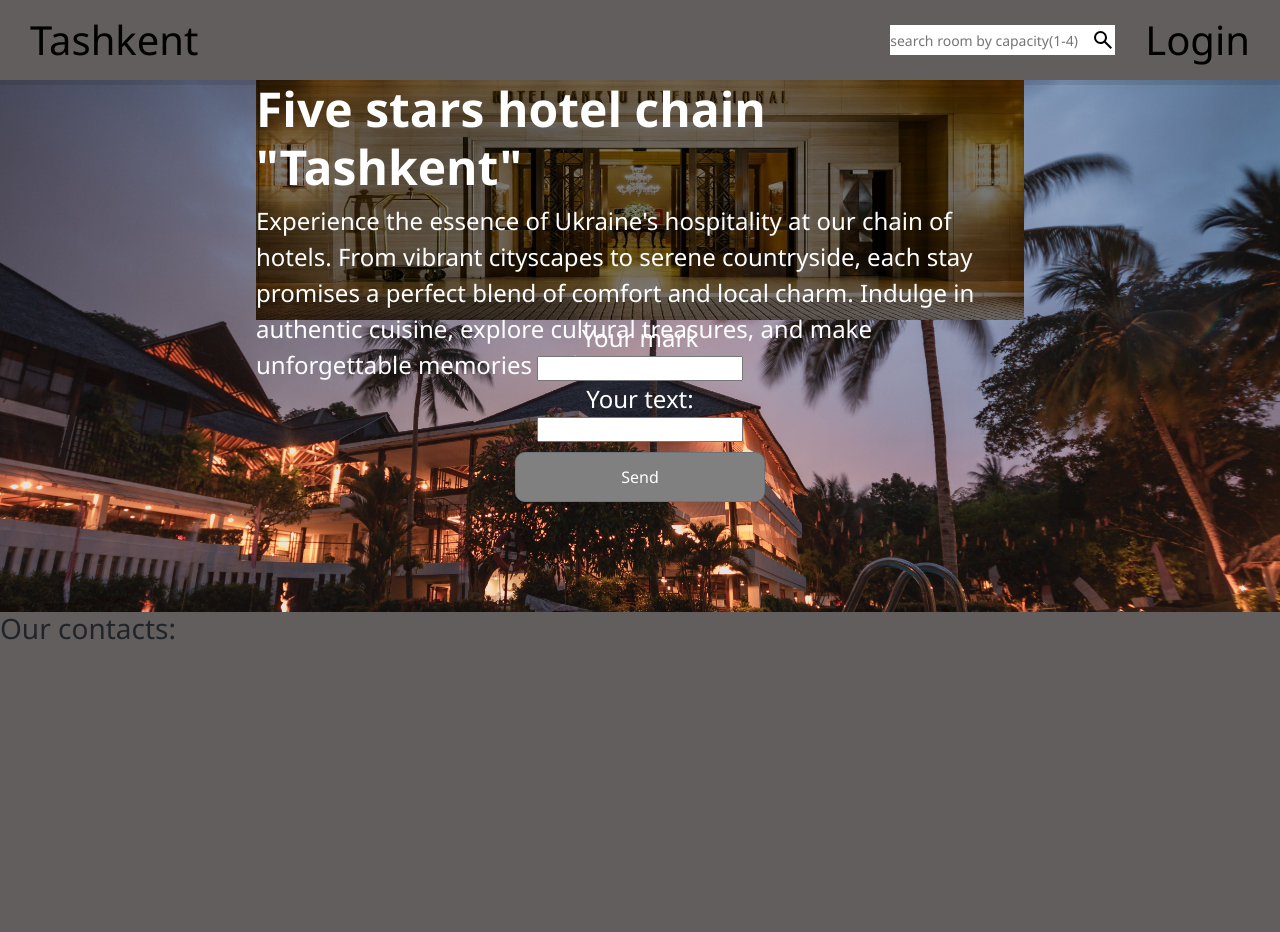
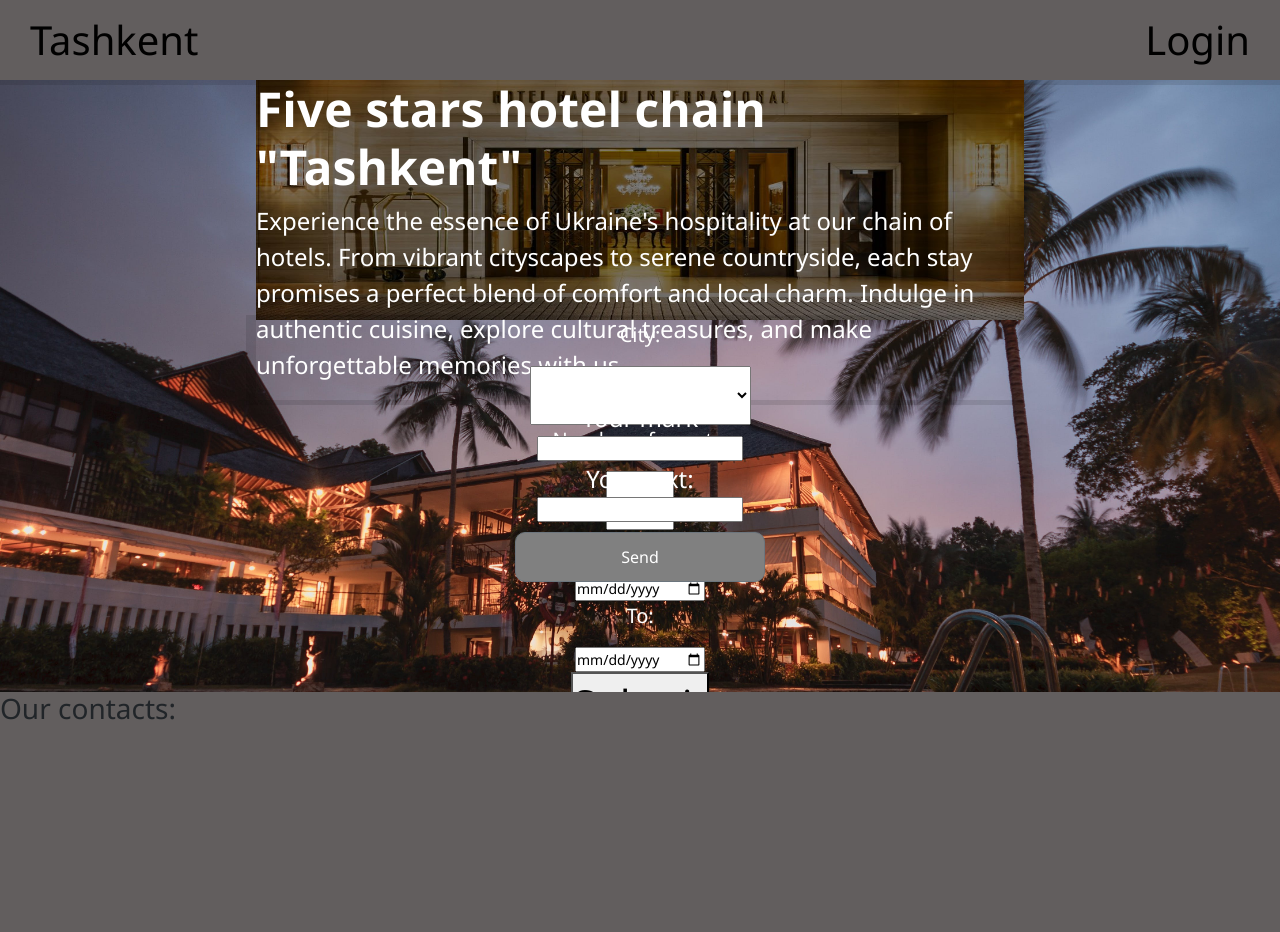
Before and after one commit to OleksandrKasapchuk/hotel_booking, a Django app: page / in a window 1280 px wide. Before the commit the page ends 640 px from the top, so only its background shows below. Run offline with Django 5.2, Linux system fonts and the light colour scheme; data that the repository does not hold is empty.

Commit message:
added search form

```diff
--- a/templates/base.html
+++ b/templates/base.html
@@ -13,8 +13,6 @@
         <ul class="sidebar">
             <li onclick=hideSideBar()><svg xmlns="http://www.w3.org/2000/svg" height="26" viewBox="0 -960 960 960" width="26"><path d="m256-200-56-56 224-224-224-224 56-56 224 224 224-224 56 56-224 224 224 224-56 56-224-224-224 224Z"/></svg></li>
             <li><a href="{% url 'index' %}">Tashkent</a></li>
-            <li> {% include "booking/search_room.html" %} </li>
-
             {% if request.user.is_authenticated %}
                 <li><a href="{% url 'user-info' user.id %}">Profile</a></li>
                 <li><a href="{% url 'logout' %}">Logout</a></li>
@@ -24,7 +22,6 @@
         </ul>
         <ul>
             <li><a href="{% url 'index' %}">Tashkent</a></li>
-            <li class="hideOnMobile"> {% include "booking/search_room.html" %} </li>
             {% if request.user.is_authenticated %}
                 <li class="hideOnMobile"><a href="{% url 'user-info' user.id %}">Profile</a></li>
                 <li class="hideOnMobile"><a href="{% url 'logout' %}">Logout</a></li>
--- a/templates/booking/index.html
+++ b/templates/booking/index.html
@@ -6,6 +6,8 @@
 	<h2 class="hotel-info-heading">Five stars hotel chain  "Tashkent"</h2>
 	<p class="hotel-info-text">Experience the essence of Ukraine's hospitality at our chain of hotels. From vibrant cityscapes to serene countryside, each stay promises a perfect blend of comfort and local charm. Indulge in authentic cuisine, explore cultural treasures, and make unforgettable memories with us.</p>
 </header>
+
+<nav>{% include "booking/search_room.html" %}</nav>
 
 <section class="review-container">
 	<form method="POST" action="{% url 'index' %}" class="review-form">
--- a/templates/booking/search_room.html
+++ b/templates/booking/search_room.html
@@ -1,5 +1,23 @@
-<form method="POST" action="{% url 'search-room' %}" class="capacity-form">
-{% csrf_token %}
-    <input type="text" placeholder="search room by capacity(1-4)" id="room-capacity" name="room-capacity">
-    <button type="submit" class="button-search"><svg xmlns="http://www.w3.org/2000/svg" height="24" viewBox="0 -960 960 960" width="24"><path d="M784-120 532-372q-30 24-69 38t-83 14q-109 0-184.5-75.5T120-580q0-109 75.5-184.5T380-840q109 0 184.5 75.5T640-580q0 44-14 83t-38 69l252 252-56 56ZM380-400q75 0 127.5-52.5T560-580q0-75-52.5-127.5T380-760q-75 0-127.5 52.5T200-580q0 75 52.5 127.5T380-400Z"/></svg></button>
+<form method="POST" action="" class="formality">
+    {% csrf_token %}
+    <p>City:</p>
+    <select name="misto">
+        <option disabled="disabled" selected="selected"></option>
+        <option>Київ</option>
+        <option>Тернопіль</option>
+        <option>Франик</option>
+    </select>
+    <p>Number of guests:</p>
+    <select name="human_amount">
+        <option disabled="disabled" selected="selected"></option>
+        <option>1</option>
+        <option>2</option>
+        <option>3</option>
+        <option>4+</option>
+    </select>
+    <p>From:</p>
+    <input type="date" name="date">
+    <p>To:</p>
+    <input type="date" name="date">
+    <button type="submit">Submit</button>
 </form>
```
